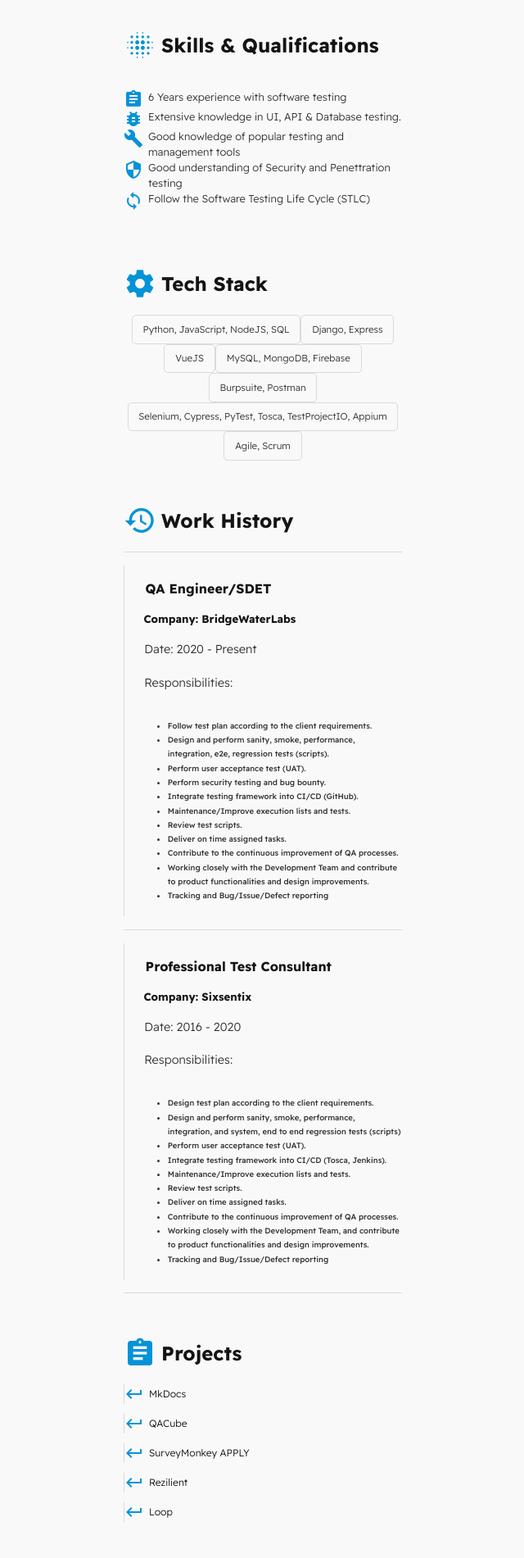
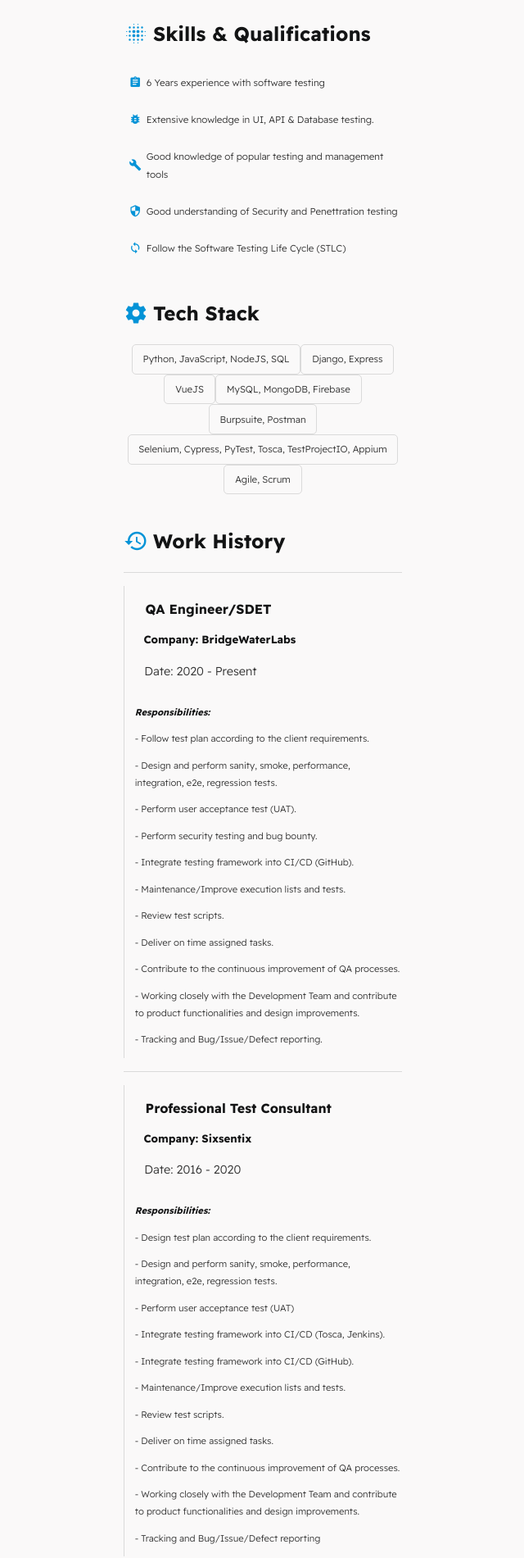
Before and after one commit to furisha/digital_resume, a plain HTML site: page index.html in a window 1280 px wide. Shown: the part 449-2350 px from the top of the page at 82% size, without its empty margins (319-959 px from the left). Drawn offline with nearby package versions, Linux system fonts and the light colour scheme.

Commit message:
Add files via upload
ver 3 commit

```diff
--- a/index.html
+++ b/index.html
@@ -24,13 +24,11 @@
             </div>
 
             <section id="wrapper--hero" class="section--page">
-                <div>
+                <div id="bio">
                     <h6>Introduction:</h6>
-                    <p id="bio">Solution-focused QA engineer with 6 years of software testing experience in the Information Technology Industry.
-                        Capable of teamwork and active contribution to an agile environment, manual and automation testing methodologies, with good analytical, methodical, detail-oriented, and logical reasoning skills.<br><br> Software tester at <a href="https://bridgewaterlabs.com/" target="_blank">BWL</a>. Passionate about Web design, QA engineering, and Test automation.</p>
-                    <div class="contact-items">
-                        <!-- <i class="small material-icons">touch_app</i> -->
-                    </div>
+                    <p>Solution-focused QA engineer with 6 years of software testing experience in the Information Technology Industry.</p>
+                    <p>Capable of teamwork and active contribution to an agile environment, manual and automation testing methodologies, with good analytical, methodical, detail-oriented, and logical reasoning skills.</p>
+                    <p>Software tester at <a href="https://bridgewaterlabs.com/" target="_blank">BWL</a>. Passionate about Web design, QA engineering, and Test automation.</p>
                 </div>
             </section>
 
@@ -39,28 +37,28 @@
                     <i class="small material-icons">blur_on</i>
                     <h2>Skills & Qualifications</h2>
                 </div>
-                <ul id="qualifications--list">
+                <div id="qualifications--list">
                     <div>
                         <i class="small material-icons">assignment</i>
-                        <a>6 Years experience with software testing</a>
+                        <p>6 Years experience with software testing</p>
                     </div>
                     <div>
                         <i class="small material-icons">bug_report</i>
-                        <a>Extensive knowledge in UI, API & Database testing.</a>
+                        <p>Extensive knowledge in UI, API & Database testing.</p>
                     </div>
                     <div>
                         <i class="small material-icons">build</i>
-                        <a>Good knowledge of popular testing and management tools</a>
+                        <p>Good knowledge of popular testing and management tools</p>
                     </div>
                     <div>
                         <i class="small material-icons">security</i>
-                        <a>Good understanding of Security and Penettration testing</a>
+                        <p>Good understanding of Security and Penettration testing</p>
                     </div>
                     <div>
                         <i class="small material-icons">loop</i>
-                        <a>Follow the Software Testing Life Cycle (STLC)</a>
+                        <p>Follow the Software Testing Life Cycle (STLC)</p>
                     </div>
-                </ul>
+                </div>
             </section>
 
             <section class="section--page">
@@ -91,22 +89,20 @@
                             <h4>QA Engineer/SDET</h4>
                             <h5>Company: BridgeWaterLabs</h5>
                             <p>Date: 2020 - Present</p>
-                            <p>Responsibilities:</p>
                         </div>
                         <div class="responsibility-list">
-                            <ul>
-                                <li>Follow test plan according to the client requirements.</li>
-                                <li>Design and perform sanity, smoke, performance, integration, e2e, regression tests (scripts).</li>
-                                <li>Perform user acceptance test (UAT).</li>
-                                <li>Perform security testing and bug bounty.</li>
-                                <li>Integrate testing framework into CI/CD (GitHub).</li>
-                                <li>Maintenance/Improve execution lists and tests.</li>
-                                <li>Review test scripts.</li>
-                                <li>Deliver on time assigned tasks.</li>
-                                <li>Contribute to the continuous improvement of QA processes.</li>
-                                <li>Working closely with the Development Team and contribute to product functionalities and design improvements.</li>
-                                <li>Tracking and Bug/Issue/Defect reporting</li>
-                            </ul>
+                            <p><i><b>Responsibilities:</b></i></p>
+                            <p>- Follow test plan according to the client requirements.</p>
+                            <p>- Design and perform sanity, smoke, performance, integration, e2e, regression tests.</p>
+                            <p>- Perform user acceptance test (UAT).</p>
+                            <p>- Perform security testing and bug bounty.</p>
+                            <p>- Integrate testing framework into CI/CD (GitHub).</p>
+                            <p>- Maintenance/Improve execution lists and tests.</p>
+                            <p>- Review test scripts.</p>
+                            <p>- Deliver on time assigned tasks.</p>
+                            <p>- Contribute to the continuous improvement of QA processes.</p>
+                            <p>- Working closely with the Development Team and contribute to product functionalities and design improvements.</p>
+                            <p>- Tracking and Bug/Issue/Defect reporting.</p>
                         </div>
                     </div>
 
@@ -116,21 +112,20 @@
                             <h4>Professional Test Consultant</h4>
                             <h5>Company: Sixsentix</h5>
                             <p>Date: 2016 - 2020</p>
-                            <p>Responsibilities:</p>
                         </div>
                         <div class="responsibility-list">
-                            <ul>
-                                <li>Design test plan according to the client requirements.</li>
-                                <li>Design and perform sanity, smoke, performance, integration, and system, end to end regression tests (scripts)</li>
-                                <li>Perform user acceptance test (UAT).</li>
-                                <li>Integrate testing framework into CI/CD (Tosca, Jenkins).</li>
-                                <li>Maintenance/Improve execution lists and tests.</li>
-                                <li>Review test scripts.</li>
-                                <li>Deliver on time assigned tasks.</li>
-                                <li>Contribute to the continuous improvement of QA processes.</li>
-                                <li>Working closely with the Development Team, and contribute to product functionalities and design improvements.</li>
-                                <li>Tracking and Bug/Issue/Defect reporting</li>
-                            </ul>
+                            <p><i><b>Responsibilities:</b></i></p>
+                            <p>- Design test plan according to the client requirements.</p>
+                            <p>- Design and perform sanity, smoke, performance, integration, e2e, regression tests.</p>
+                            <p>- Perform user acceptance test (UAT)</p>
+                            <p>- Integrate testing framework into CI/CD (Tosca, Jenkins).</p>
+                            <p>- Integrate testing framework into CI/CD (GitHub).</p>
+                            <p>- Maintenance/Improve execution lists and tests.</p>
+                            <p>- Review test scripts.</p>
+                            <p>- Deliver on time assigned tasks.</p>
+                            <p>- Contribute to the continuous improvement of QA processes.</p>
+                            <p>- Working closely with the Development Team and contribute to product functionalities and design improvements.</p>
+                            <p>- Tracking and Bug/Issue/Defect reporting</p>
                         </div>
                     </div>
                     <div class="line-break"></div>
--- a/styles/main.css
+++ b/styles/main.css
@@ -37,7 +37,12 @@ p, span, li{
     color: var(--secondaryTextColor);
     font-size: 0.9em;
     font-weight: 300;
-    line-height: 1.8em;
+    line-height: 1.9em;
+}
+
+h6{
+    color: var(--secondaryTextColor);
+    font-size: 1em;
 }
 
 a{
@@ -72,7 +77,7 @@ i{
 
 .section--page{
     padding-top: 0.4em;
-    padding-bottom: 1.8em;
+    padding-bottom: 0.8em;
     margin: 0 auto;
     /* margin-left: 5px; */
 }
@@ -84,7 +89,7 @@ i{
 
 .section-page-title-icon i{
     color: #0393D7;
-    font-size: 40px;
+    font-size: 30px;
     cursor: pointer;
 }
 
@@ -138,18 +143,6 @@ i{
     height: 100px;
     object-fit: cover;
     border-radius: 15%;
-    /* margin-right: 20px;
-    margin-left: 20px; */
-}
-
-#profile-pic-name--main{
-    /* list-style: none; */
-    display: flex;
-    /* flex-wrap: wrap; */
-    /* justify-content: center; */
-    /* align-items: center; */
-    width: 380px;
-    /* padding-left: 0rem; */
 }
 
 #socials--list{
@@ -170,21 +163,20 @@ i{
     list-style: none;
     display: flex;
     flex-wrap: wrap;
-    padding-left: 0rem;
+    padding-left: 0.4rem;
+    font-size: 0.8em;
+
 }
 
 #qualifications--list div{
     display: flex;
-}
-
-#qualifications--list a{
-    font-size: 0.8em;
-    color: var(--secondaryTextColor);
+    justify-content: center;
+    align-items: center;
 }
 
 #qualifications--list i{
     color: #0393D7;
-    display: flex;
+    font-size: 1.2em;
 }
 
 #wrapper--techstack__items{
@@ -200,12 +192,6 @@ i{
     padding: 0.5em 1em;
     align-items: center;
 }
-
-/* .date{
-    display: flex;
-    flex-wrap: wrap;
-    justify-content: left;
-} */
 
 .card--work-history{
     display: flex;
@@ -226,9 +212,9 @@ i{
     padding-left: 0.8em;
 }
 
-.responsibility-list li{
-    font-size: 0.6em;
-    font-weight: 500;
+.responsibility-list p{
+    font-size: 0.7em;
+    font-weight: 300;
     margin-right: 0.1em;
 }
 
@@ -248,11 +234,6 @@ i{
     padding-left: 0.8em;
 }
 
-.card--project{
-    border-left: 1px solid var(--mainBorderColor);
-    /* padding-left: 0.8em; */
-}
-
 .card--project a{
     color: var(--mainTextColor);
     display: flex;
```
